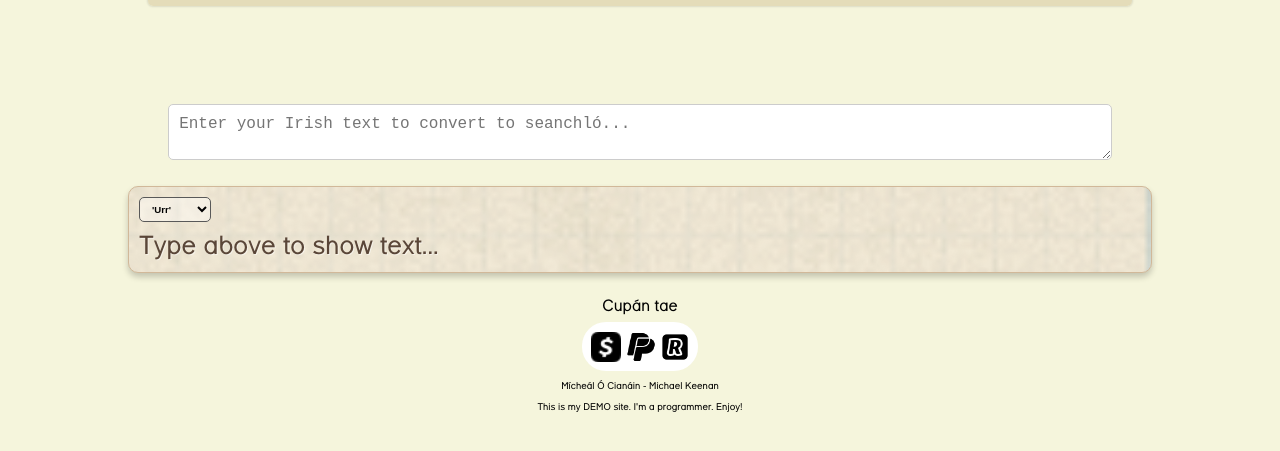
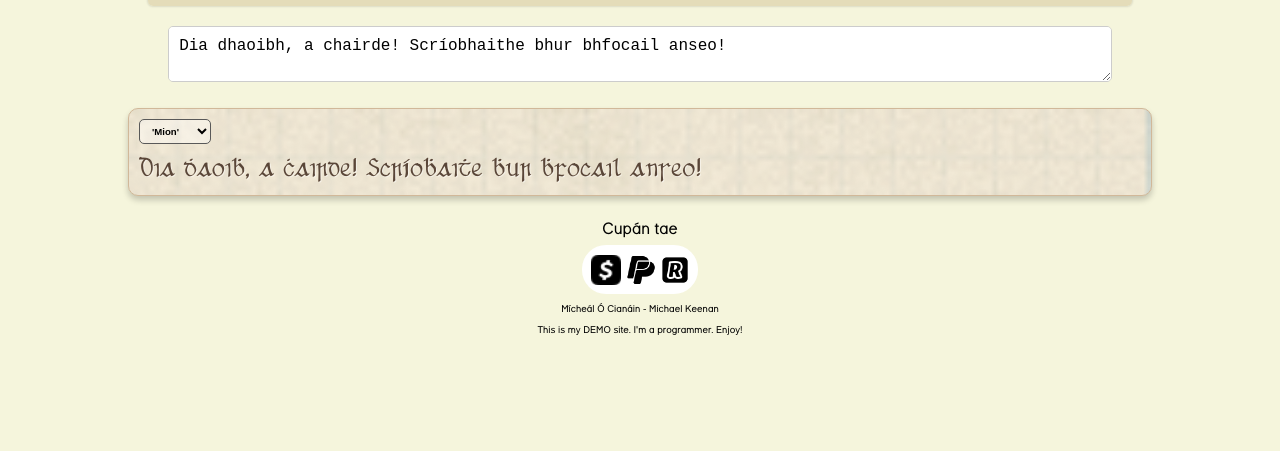
Before and after one commit to mkeenan-kdb/seanchlo, a plain HTML site: page index.html in a window 1280 px wide. Shown: the part 65-516 px from the top of the page. Drawn offline with Linux system fonts and the light colour scheme.

Commit message:
seanchlo

```diff
--- a/css/gaelify.css
+++ b/css/gaelify.css
@@ -217,7 +217,7 @@ input[type="search"]::-webkit-search-results-decoration {
 
 .irish-font {
   font-size: 1.6rem;
-  font-family: 'urrw', sans-serif;
+  font-family: 'mionw', sans-serif;
 }
 
 
@@ -230,7 +230,7 @@ input[type="search"]::-webkit-search-results-decoration {
 }
 
 .text-container textarea {
-  margin-top: 10%;
+  margin-top: 20px;
   width: 96%;
   margin-left: 2%;
   padding: 10px;
--- a/index.html
+++ b/index.html
@@ -33,20 +33,21 @@
       <h2>Convert to seanchló</h2>
     </div>
     <div class="text-container">
-      <textarea id="inputText" placeholder="Enter your Irish text to convert to seanchló..."></textarea>
+      <textarea id="inputText" placeholder="Enter your Irish text to convert to seanchló...">Dia dhaoibh, a chairde! Scríobhaithe bhur bhfocail anseo!
+</textarea>
     </div>
     <div class="results-container">
       <select class="font_style custom-input" name="fonts" id="fontStyle" onchange="changeIrishFont(this.value);">
-        <option value="urrw" selected>'Urr'</option>
+        <option value="urrw">'Urr'</option>
         <option value="ardw">'Ard'</option>
         <option value="bunw">'Bun'</option>
         <option value="gearw">'Gear'</option>
         <option value="glanw">'Glan'</option>
         <option value="mearw">'Mear'</option>
-        <option value="mionw">'Mion'</option>
+        <option value="mionw" selected>'Mion'</option>
         <option value="sraidw">'Sráidw'</option>
       </select>
-      <p class="irish-font" id="resultsText">Type above to show text...</p>
+      <p class="irish-font" id="resultsText"></p>
     </div>
     <p style="text-align:center;margin:5px">Cupán tae</p>
     <div class="buy-me">
--- a/js/gaelify.js
+++ b/js/gaelify.js
@@ -42,6 +42,5 @@ function changeIrishFont(fontStyle){
 
 (function(){
   document.getElementById('inputText').addEventListener('keyup', processText);
-  const textarea = document.getElementById('inputText');
-  adjustTextareaHeight(textarea);
+  processText();
 })()
```
Also changed, not shown: 1 other file.
